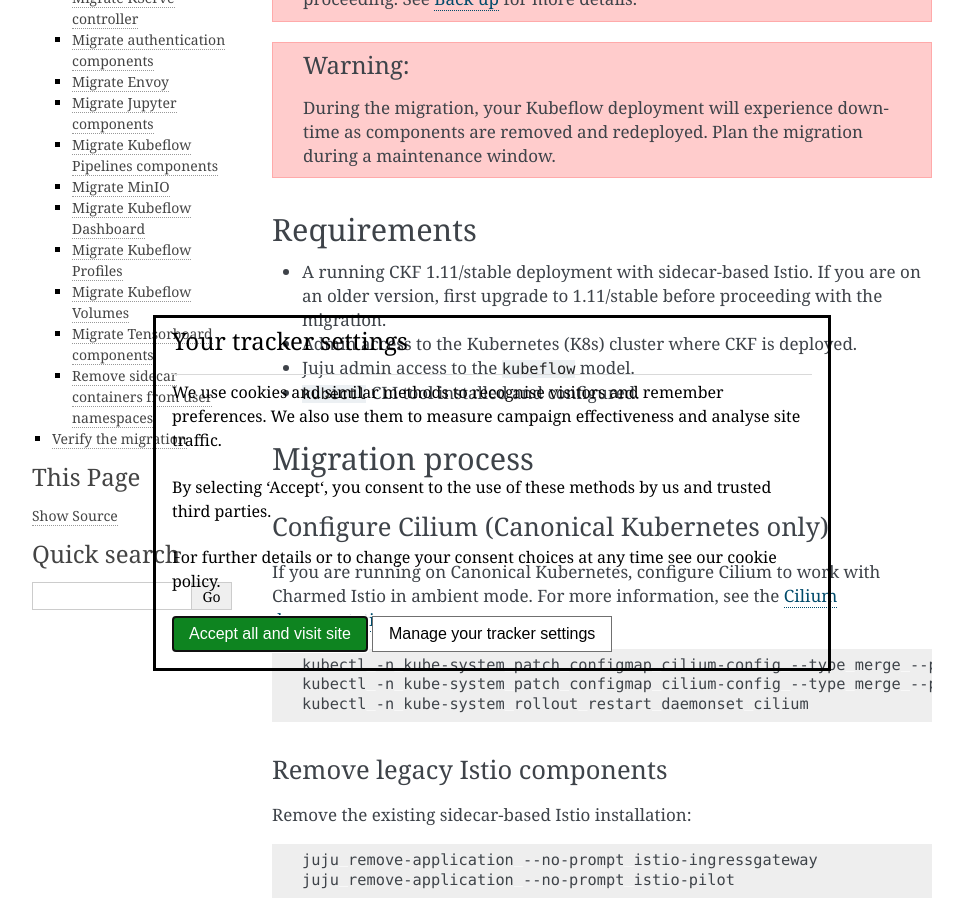
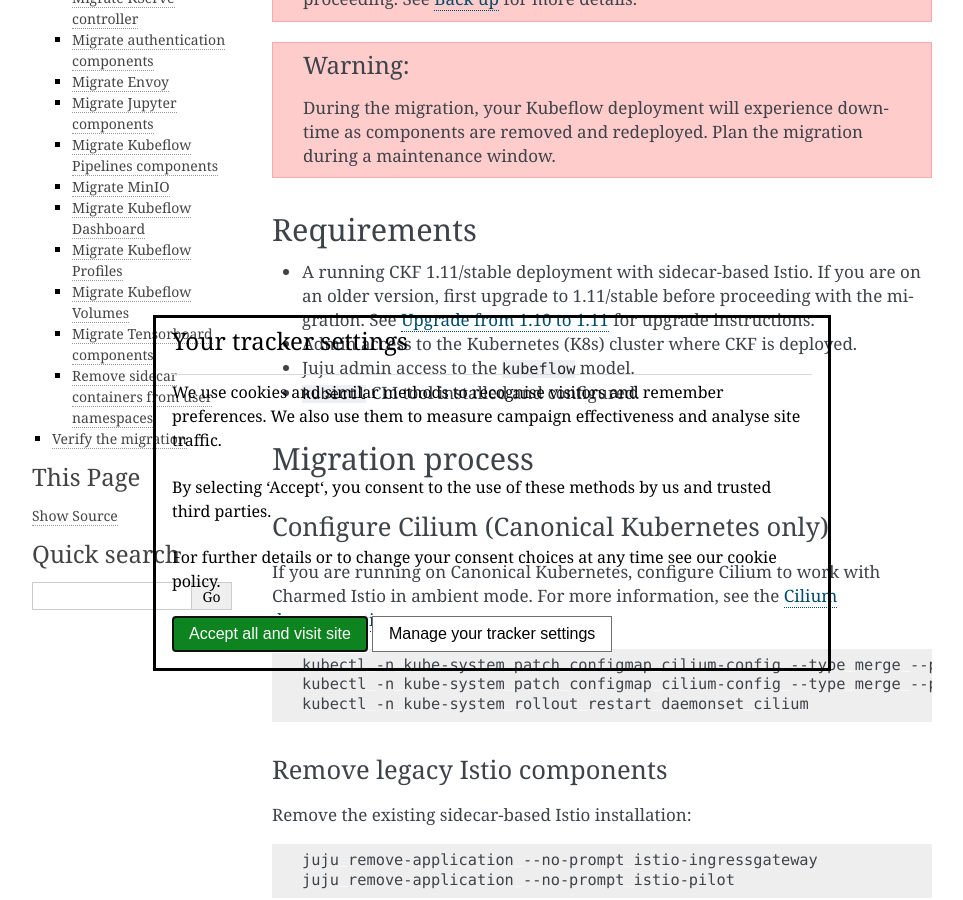
Before and after one commit to canonical/charmed-kubeflow-documentation, a Sphinx documentation site: the page built from docs/how-to/manage/migrate-ambient.rst, in a window 1280 px wide and 900 px high, scrolled down 506 px. Shown: the whole window, without its empty margins (148-1111 px from the left). Built offline with Sphinx 7.4.7, drawn with Linux system fonts in a browser that asks for light colours.

Commit message:
add link to upgrade guide

```diff
--- a/docs/how-to/manage/migrate-ambient.rst
+++ b/docs/how-to/manage/migrate-ambient.rst
@@ -25,7 +25,7 @@
 ---------------------
 
 * A running CKF 1.11/stable deployment with sidecar-based Istio.
-  If you are on an older version, first upgrade to 1.11/stable before proceeding with the migration.
+  If you are on an older version, first upgrade to 1.11/stable before proceeding with the migration. See :ref:`upgrade_1.10_1.11` for upgrade instructions.
 * Admin access to the Kubernetes (K8s) cluster where CKF is deployed.
 * Juju admin access to the ``kubeflow`` model.
 * ``kubectl`` CLI tool installed and configured.
```
